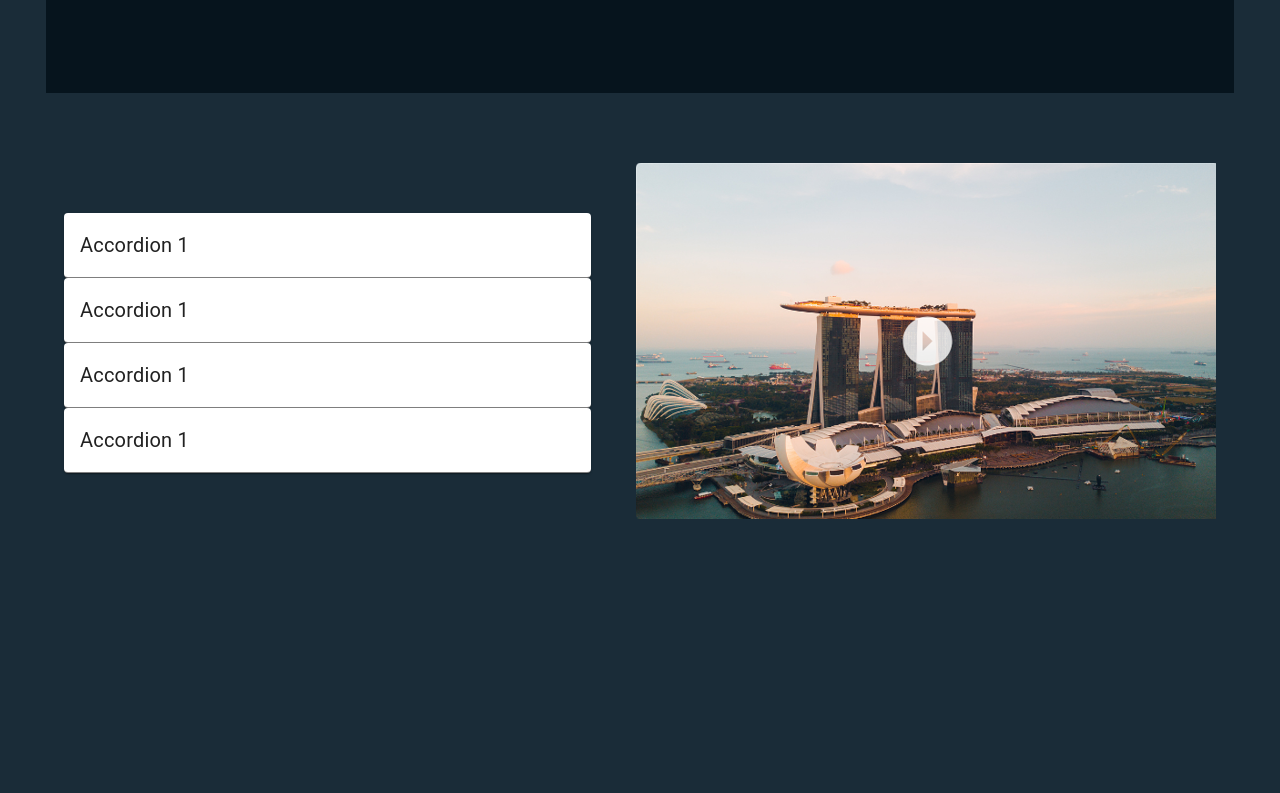
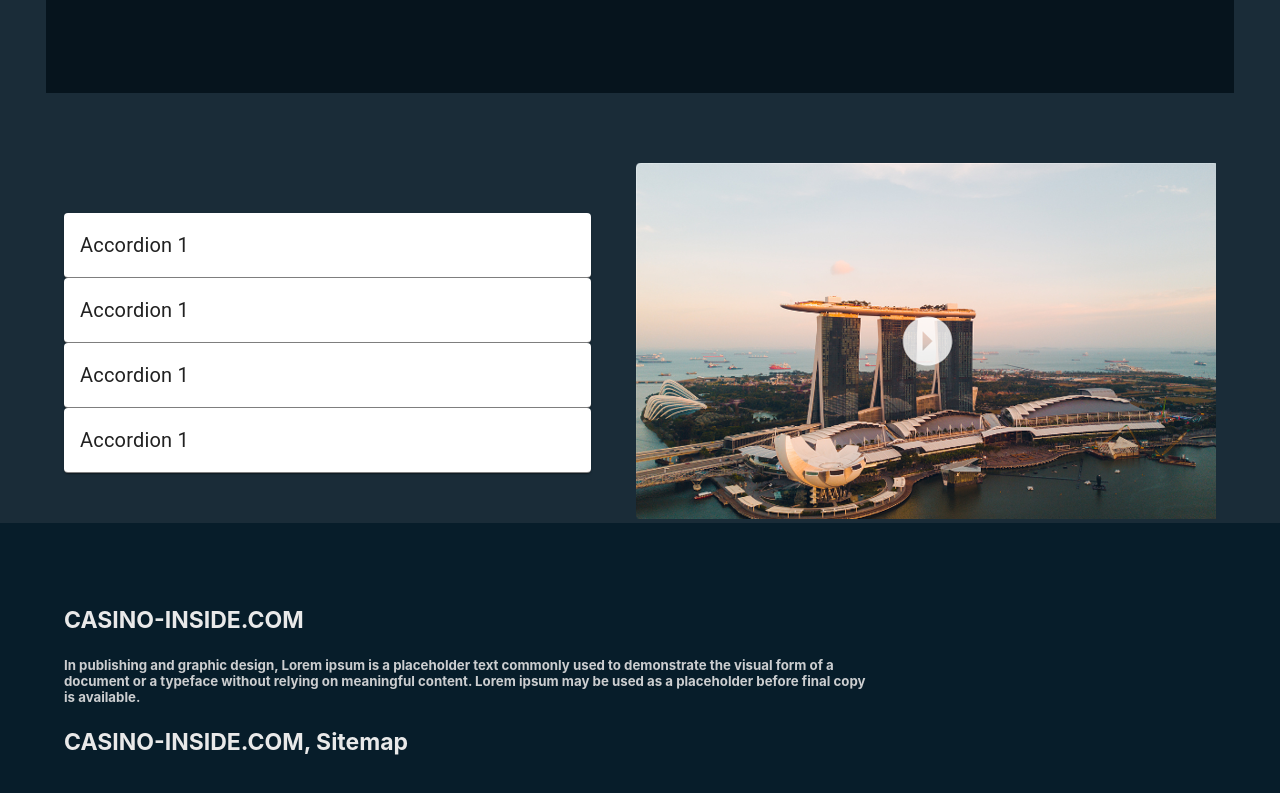
Before and after one commit to Abdullahqurashi/korea, a React (Create React App) app: page / in a window 1280 px wide. Shown: the part 4058-4851 px from the top of the page. Before the commit the page ends 4581 px from the top, so only its background shows below. Built offline with nearby package versions, Linux system fonts and the light colour scheme.

Commit message:
footer update

```diff
--- a/src/Components/Main.js
+++ b/src/Components/Main.js
@@ -2,7 +2,7 @@ import { Accordion } from '@mui/material';
 import React, { useState } from 'react'
 import Accordian from './Accordian';
 import Firstcard from './Firstcard';
-// import Footer from './Footer';
+import Footer from './Footer';
  import Fourth from './Fourth';
 import Header from './Header'
 import Navbar from './Navbar'
@@ -28,7 +28,7 @@ const Main = () => {
      <Accordian/>
         </div>
       </div>
-
+   <Footer/>
     </div>
   )
 }
--- a/src/Components/Navbar.css
+++ b/src/Components/Navbar.css
@@ -320,16 +320,23 @@ padding: 40px 0 0 0;
        /* Footer CARD */
        .footer{
         background: #071d2a;
+        padding: 60px 0 20px 0;
        }
-       .footer-parent{
-        width: 90%;
-        margin: auto;
+
+        .footer-parent {
+          width: 90%;
+          margin: auto !important;
+
        }
        .footer-sub-parent h3{
         color: #e9e9e9;
+        font-size: 23px;
        }
-       .footer-sub-parent h5{
-        color: #ccced0;
+
+        .footer-sub-parent h5 {
+          color: #ccced0;
+          width: 70%;
+
        }
        .footer-button{
         display: flex;
--- a/src/Data/Data.js
+++ b/src/Data/Data.js
@@ -228,6 +228,38 @@ export const Footerdetail=[
 
     },
 
+
+]
+
+
+export const footerbuttons =[
+    {
+        btn: "CASINO"
+     },
+     {
+        btn: "CASINO"
+     },
+     {
+        btn: "CASINO"
+     },
+     {
+        btn: "CASINO"
+     },
+     {
+        btn: "CASINO"
+     },
+     {
+        btn: "CASINO"
+     },
+     {
+        btn: "CASINO"
+     },
+     {
+        btn: "CASINO"
+     },
+     {
+        btn: "CASINO"
+     },
      {
         btn: "CASINO"
      },
```
Also changed, not shown: src/Components/Footer.js (+12 -0 lines). Lines whose indentation alone changed are shown as unchanged.
